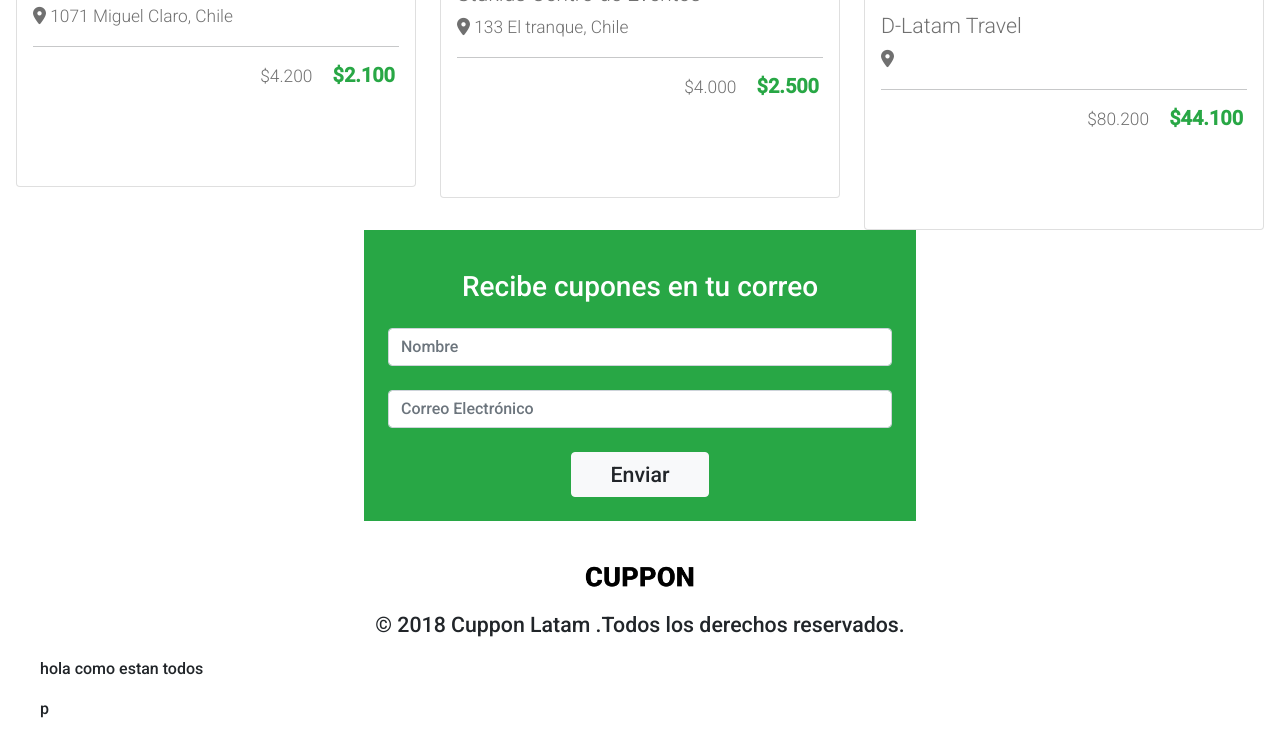
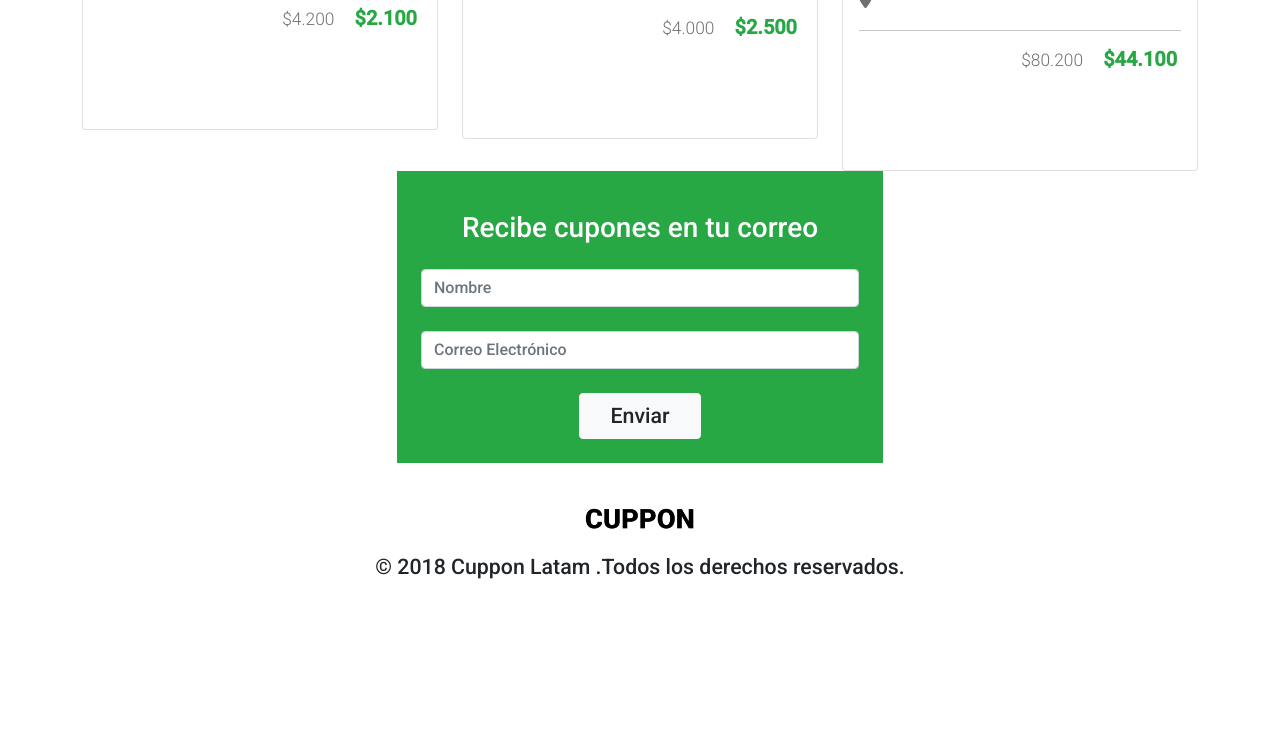
Before and after one commit to dacronik/cuppon, a plain HTML site: page index.html in a window 1280 px wide. Shown: the part 1090-1846 px from the top of the page. After the commit the page ends 1729 px from the top, so only its background shows below. Drawn offline with nearby package versions, Linux system fonts and the light colour scheme.

Commit message:
arreglando html

```diff
--- a/index.html
+++ b/index.html
@@ -47,7 +47,7 @@
     </header>
 
     <!--tarjetas (cards)-->
-    <main= "container" id="productos">
+    <main class= "container" id="productos">
         <section class="row pt-4">
 
             <!--Inicio Card 1-->
@@ -224,7 +224,7 @@
             </article>
 
         </section>
-        </main>
+    </main>
 
         <footer class="p-4">
             <div class="text-center m-3">
@@ -234,11 +234,7 @@
                 <p>© 2018 Cuppon Latam .Todos los derechos reservados.</p>
             </div>
 
-            <article>
-                <div class="terminacion">
-                    <p>hola como estan todos </p> p
-                </div>
-            </article>
+
 
 
 
```
